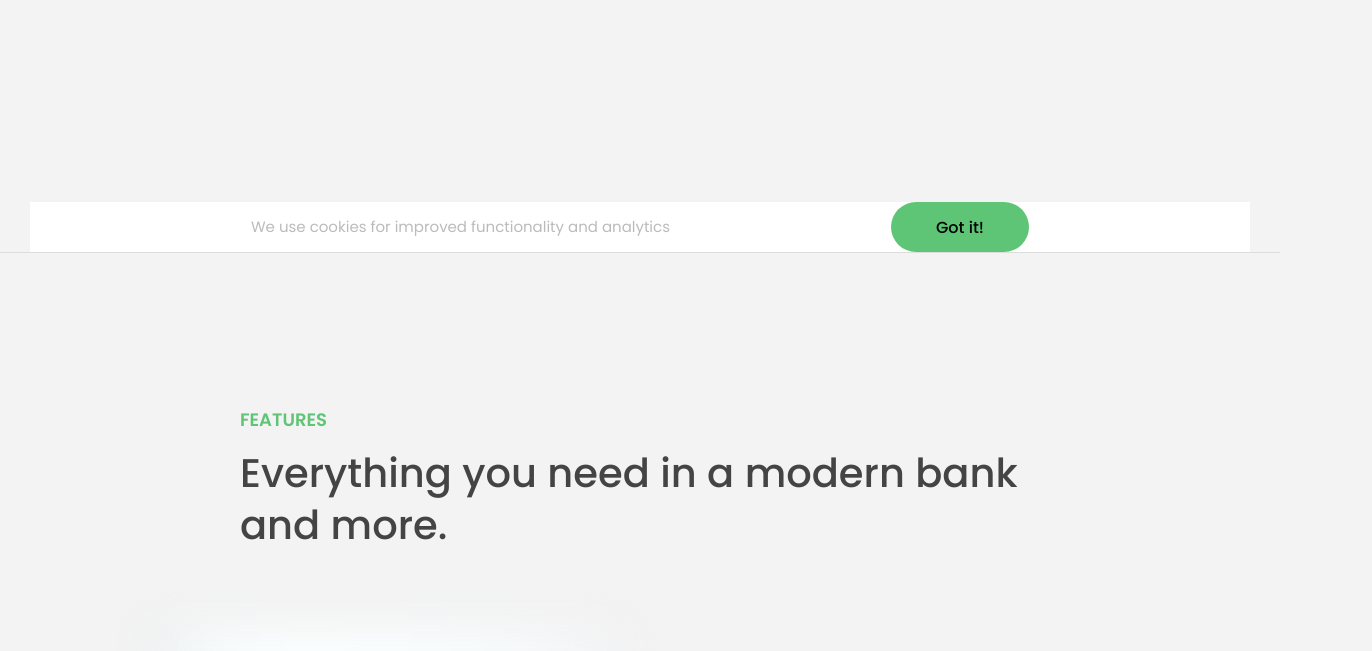
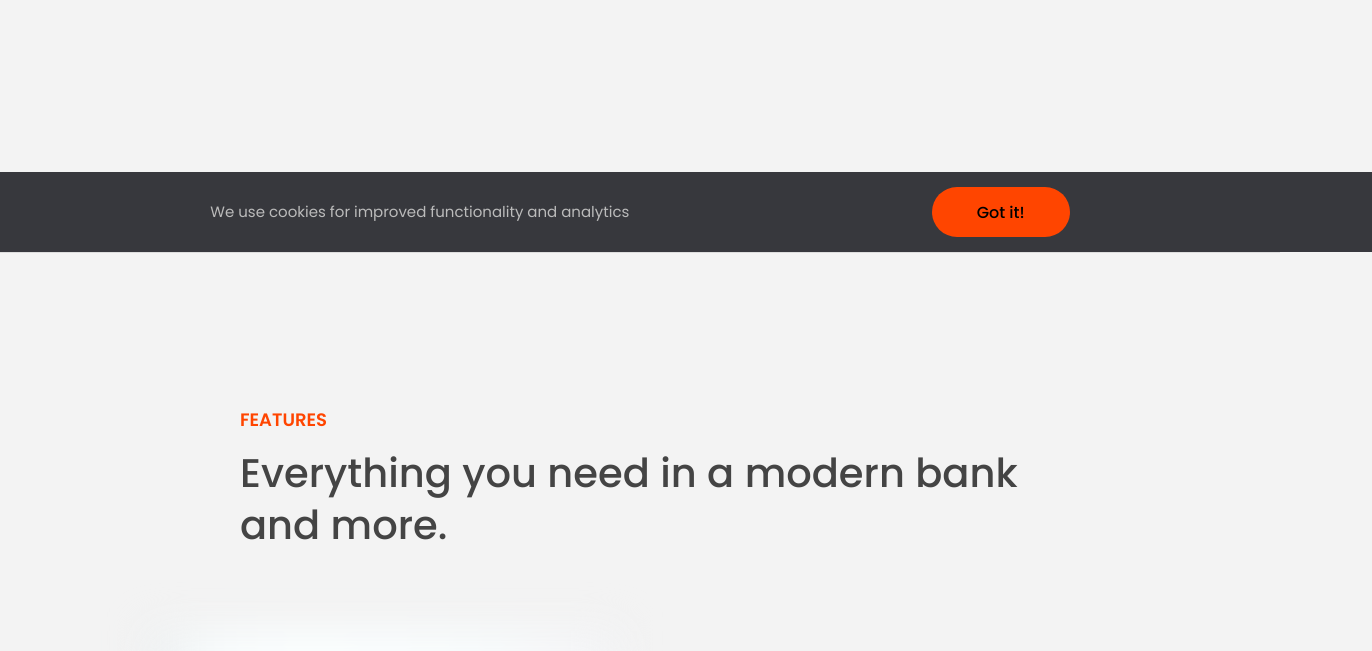
Before and after one commit to samanth93/AdvancedDom, a plain HTML site: page index.html in a window 1280 px wide. Shown: the part 548-1199 px from the top of the page, 1372 px wide, since content can reach past the window. Drawn offline with Linux system fonts and the light colour scheme.

Commit message:
Scroll using js

```diff
--- a/index.html
+++ b/index.html
@@ -21,6 +21,8 @@
           alt="Bankist logo"
           class="nav__logo"
           id="logo"
+          designer="Samanth"
+          data-version-number="3.0"
         />
         <ul class="nav__links">
           <li class="nav__item">
--- a/script.js
+++ b/script.js
@@ -31,13 +31,13 @@ document.addEventListener("keydown", function (e) {
     closeModal();
   }
 });
-
+// +++++++++++++++++++++++++++++++++++++++++++++++++++++++++++++++++++++++++++++++++++++++++++++++++++++++++++++++
 // Selecting elements
 console.log(document);
 console.log(document.documentElement);
 console.log(document.head);
 console.log(document.body);
-// selector means class and a "."
+// selector means class and a "." or id and "#"
 const theHeader = document.querySelector(".header");
 // This will give node list not htmlcollection
 const allSections = document.querySelectorAll(".section");
@@ -77,3 +77,68 @@ document
   // this is latest
   // .addEventListener("click", () => message.remove());
   .addEventListener("click", () => message.parentElement.removeChild(message));
+// +++++++++++++++++++++++++++++++++++++++++++++++++++++++++++++++++++++++++++++++++++++++++++++++++++++++++++++++
+// styles
+message.style.backgroundColor = "#37383d";
+message.style.width = "120%";
+
+message.style.height =
+  Number.parseFloat(getComputedStyle(message).height, 10) + 30 + "px";
+
+document.documentElement.style.setProperty("--color-primary", "orangered");
+
+// +++++++++++++++++++++++++++++++++++++++++++++++++++++++++++++++++++++++++++++++++++++++++++++++++++++++++++++++
+// Attributes, in js all the properties of a tag are called attributes, id, class, src, alt etc.,.
+const logo = document.querySelector(".nav__logo");
+console.log(logo.alt);
+console.log(logo.src);
+console.log(logo.className);
+
+logo.alt = "Beautiful minimalist logo";
+
+// Non standard
+// it wont work, the getAttribute should be used
+console.log(logo.designer);
+console.log(logo.getAttribute("designer"));
+// inspect and check
+logo.setAttribute("Company", "JVS");
+
+//  Absolute url
+console.log(logo.src);
+// Relative url
+console.log(logo.getAttribute("src"));
+
+// Data Attributes
+console.log(logo.dataset.versionNumber);
+
+// Classes
+logo.classList.add("c", "j");
+logo.classList.remove("c", "j");
+logo.classList.toggle("c");
+logo.classList.contains("c");
+// +++++++++++++++++++++++++++++++++++++++++++++++++++++++++++++++++++++++++++++++++++++++++++++++++++++++++++++++
+// Scroll functionality
+const btnScrollTo = document.querySelector(".btn--scroll-to");
+const sectionOne = document.querySelector("#section--1");
+btnScrollTo.addEventListener("click", function (e) {
+  // to get coordinates
+  const s1coords = sectionOne.getBoundingClientRect();
+  console.log(s1coords);
+  console.log(e.target.getBoundingClientRect);
+  console.log("Current Scroll X/Y", window.pageXOffset, window.pageYOffset);
+  // this alone wont work
+  // window.scrollTo(s1coords.left, s1coords.top);
+  // so
+  // window.scrollTo(
+  //   s1coords.left + window.pageXOffset,
+  //   s1coords.top + window.pageYOffset
+  // );
+  // This works
+  // window.scrollTo({
+  //   left: s1coords.left + window.pageXOffset,
+  //   top: s1coords.top + window.pageYOffset,
+  //   behavior: "smooth",
+  // });
+  // new way of scrolling
+  sectionOne.scrollIntoView({ behavior: "smooth" });
+});
```
